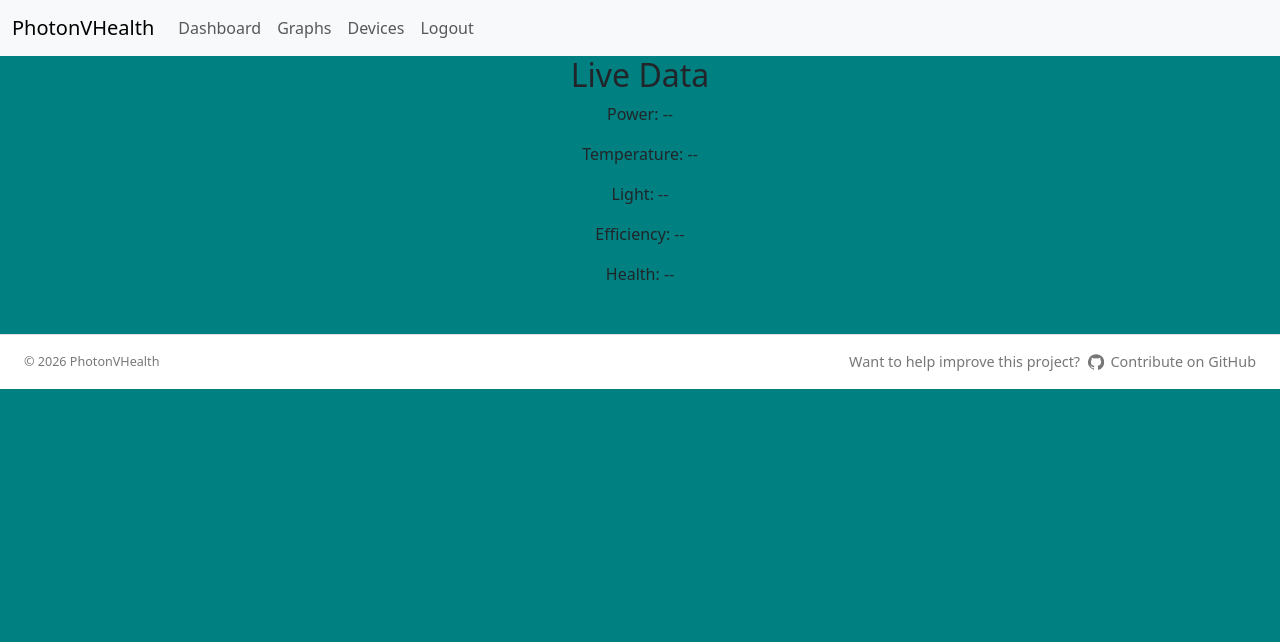
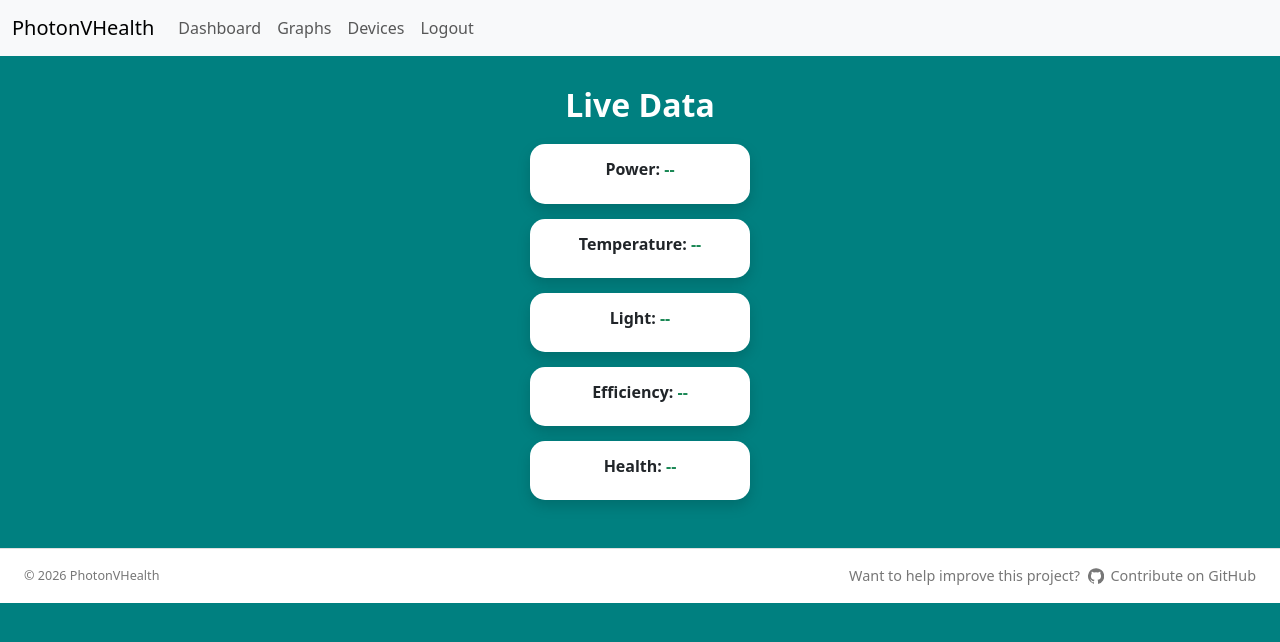
Before and after one commit to Skayyali3/PhotonVHealth, a Flask app: page /dashboard in a window 1280 px wide. Shown: the top 642 px of the page. Run offline with Flask 3, Linux system fonts and the light colour scheme; the visitor is signed in with stand-in values (Sample User, id 1).

Commit message:
Update: dashboard now has cards

```diff
--- a/website/static/css/styles.css
+++ b/website/static/css/styles.css
@@ -88,3 +56,83 @@ body {
         text-align: center;
     }
 }
+
+/*
+Log in + Sign up Pages
+*/
+
+#login-button, #signup-button {
+    position: relative;
+    overflow: hidden;
+}
+
+.button-text {
+    transition: opacity 0.3s;
+}
+
+.form-container {
+    display: flex;
+    flex-direction: column;
+    align-items: center;
+    width: 90%;
+    max-width: 800px;
+    margin: 20px auto;
+    padding: 20px;
+    box-sizing: border-box;
+    gap: 10px;
+}
+
+.form-container div {
+    text-align: center;
+}
+
+#login-form, #signup-form {
+    display: flex;
+    flex-direction: column;
+    align-items: center;
+    width: 100%;
+}
+
+.form-control {
+    margin-bottom: 15px;
+}
+
+/*
+Dashboard
+*/
+
+#dashboard {
+    width: 95%;
+    margin: 30px auto;
+}
+
+#dashboard h2 {
+    color: white;
+    margin-bottom: 20px;
+    font-weight: bold;
+}
+
+#dashboard .card {
+    width: 220px;
+    border: none;
+    border-radius: 15px;
+    box-shadow: 0 6px 14px rgba(0,0,0,0.15);
+    transition: transform 0.2s ease;
+    margin-bottom: 15px;
+    margin-left: auto;
+    margin-right: auto;
+}
+
+#dashboard .card:hover {
+    transform: translateY(-4px);
+}
+
+.card-title {
+    font-size: 1rem;
+    font-weight: 600;
+}
+
+.card-text {
+    font-weight: bold;
+    color: #198754;
+}
--- a/website/templates/dashboard.html
+++ b/website/templates/dashboard.html
@@ -7,11 +7,31 @@
 <div id="dashboard">
     <h2>Live Data</h2>
 
-    <p>Power: <span id="power">--</span></p>
-    <p>Temperature: <span id="temp">--</span></p>
-    <p>Light: <span id="light">--</span></p>
-    <p>Efficiency: <span id="eff">--</span></p>
-    <p>Health: <span id="health">--</span></p>
+    <div class="card" id="power-card">
+        <div class="card-body">
+            <h5 class="card-title">Power: <span class="card-text" id="power">--</span></h5>
+        </div>
+    </div>
+    <div class="card" id="temp-card">
+        <div class="card-body">
+            <h5 class="card-title">Temperature: <span class="card-text" id="temp">--</span></h5>
+        </div>
+    </div>
+    <div class="card" id="light-card">
+        <div class="card-body">
+            <h5 class="card-title">Light: <span class="card-text" id="light">--</span></h5>
+        </div>
+    </div>
+    <div class="card" id="eff-card">
+        <div class="card-body">
+            <h5 class="card-title">Efficiency: <span class="card-text" id="eff">--</span></h5>
+        </div>
+    </div>
+    <div class="card" id="health-card">
+        <div class="card-body">
+            <h5 class="card-title">Health: <span class="card-text" id="health">--</span></h5>
+        </div>
+    </div>
 </div>
 
 {% endblock %}
```
Also changed, not shown: other parts of website/static/css/styles.css (+4 -36 lines).
